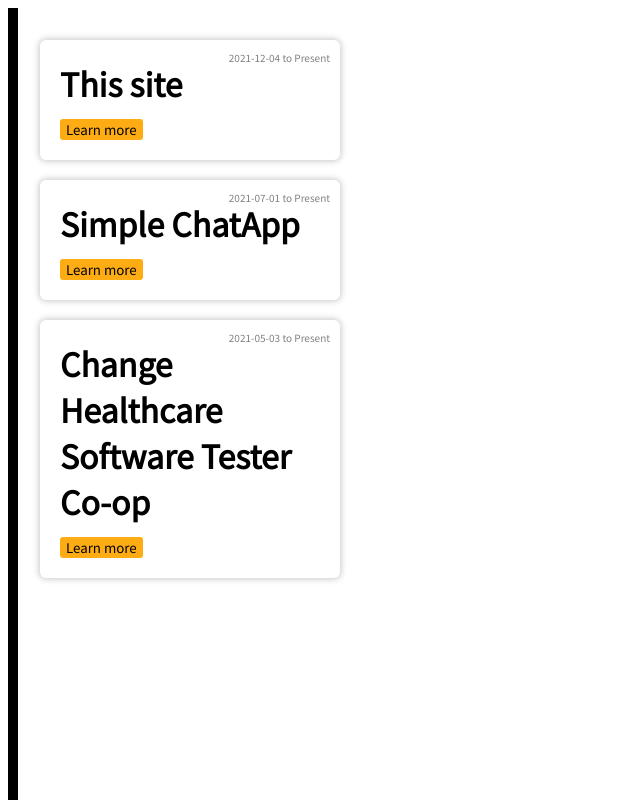
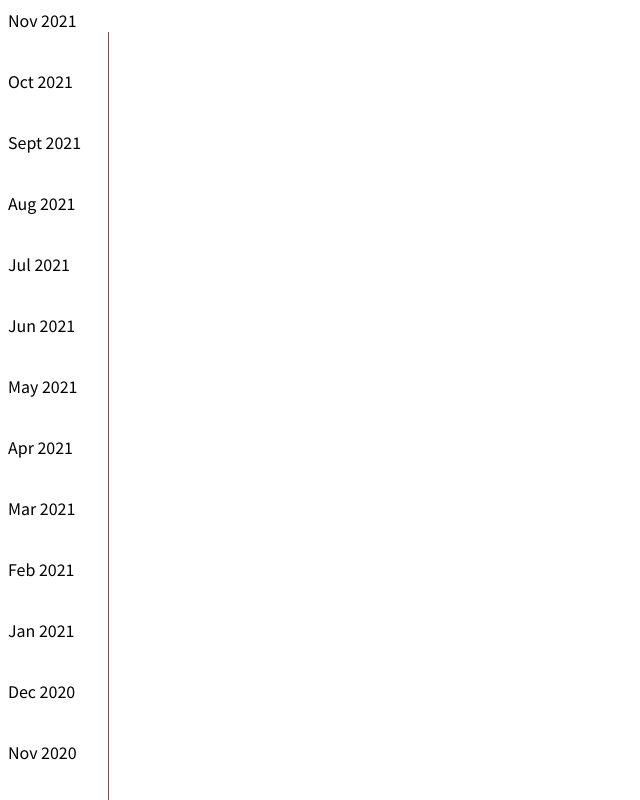
Before and after one commit to t-quinn-t/simple-site, a React (Create React App) app: page / in a window 1280 px wide. Shown: the top 800 px of the page, without its empty margins (0-640 px from the left). Built offline with nearby package versions, Linux system fonts and the light colour scheme.

Commit message:
dev: added month/year label to timeline

```diff
--- a/src/App.js
+++ b/src/App.js
@@ -54,7 +54,7 @@ function initTimeline() {
     const timelineLength = (timelineTopTime - timelineBottomTime)/1000/60/60/24*CONST.DATE_TO_PIXEL_MULTIPLIER;
     return (
         <TimelinePortfolio
-            length={timelineLength}
+            totalheight={timelineLength}
             data={data}
         />
     );
--- a/src/components/TimelinePortfolioComponent.js
+++ b/src/components/TimelinePortfolioComponent.js
@@ -74,14 +74,36 @@ function TimelinePortfolio(props) {
         )
     }
 
+    function renderLine(totalHeight) {
+        const blockHeight = CONST.DATE_TO_PIXEL_MULTIPLIER * 30.5;
+        let month = new Date(Date.now());
+        const options = {year: "numeric", month: "short"}
+
+        let blocks = [];
+        while (totalHeight > 0) {
+            month = month - 1000 * 60 * 60 * 24 * 30.5;
+            let monthStr = new Intl.DateTimeFormat('en-GB', options).format(month)
+            blocks.push(
+                <div className='timeline-block' key={totalHeight}
+                style={{"height": blockHeight}}>
+                    {monthStr}
+                </div>
+            );
+            totalHeight-= blockHeight;
+        }
+        return (
+            <div className='timeline-body'>
+                {blocks}
+            </div>
+        )
+    }
+
     return (
         <div className="timeline-container">
+            {renderLine(props.totalheight)}
             <div className='timeline-cardpool-container'>
                 {timelineCardPool.map((carddata, index) => renderCardPool(carddata, index))}
             </div>
-            <div className="linebody" style={{
-                height: props.length
-            }}></div>
 
         </div>
     );
--- a/src/style/TimelinePortfolioStyle.css
+++ b/src/style/TimelinePortfolioStyle.css
@@ -1,16 +1,27 @@
 /* @author Quinn Tao  */
 /* @last updated on Dec 6 */
 
-.linebody {
-    width: 10px;
-    height: 100px;
-    background-color: black;
+.timeline-body {
+    display: inline;
+    width: 200px;
+}
+.timeline-block {
+    width: 100px;
+}
+.timeline-block::after {
+    content: " ";
+    display: inline-block;
+    width: 1px;
+    height: 100%;
+    margin-left: 100px;
+    background-color: rgb(133, 75, 75);
 }
 
 /* ================ Timeline Container ===================== */
 .timeline-cardpool-container {
-    position:fixed;
+    /* position:fixed; */
+    display: inline;
     top: 20px;
-    left: 20px;
+    left: 120px;
     box-sizing: border-box;
 }
```
